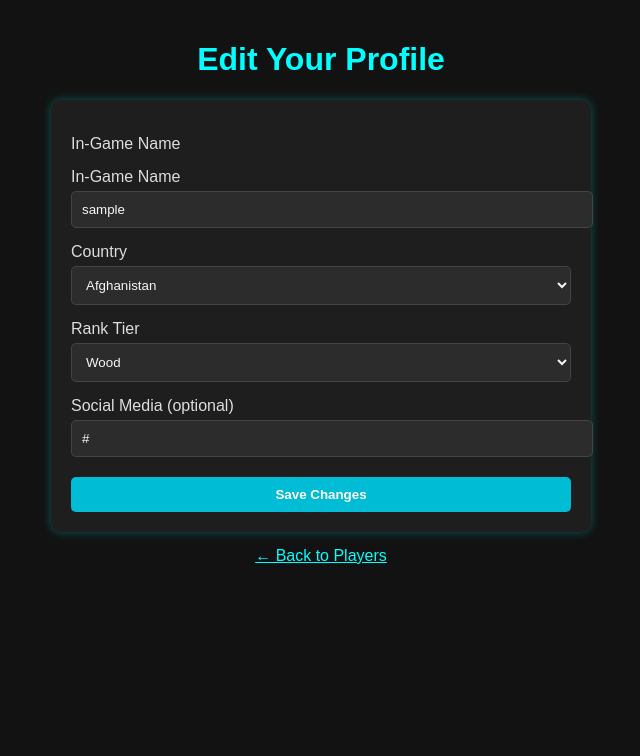
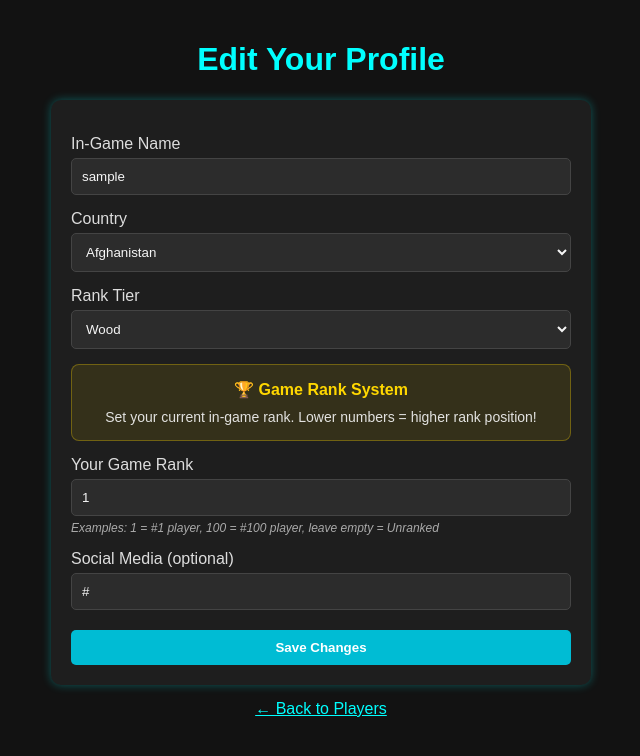
Before and after one commit to omfgryu/mob-control-app, a Flask app: page /edit_profile in a window 1280 px wide. Shown: the top 756 px of the page, without its empty margins (319-959 px from the left). Run offline with Flask 3, Linux system fonts and the light colour scheme; the visitor is signed in with stand-in values (Sample User, id 1); tables that the repository leaves empty hold one stand-in row (values such as "Sample post"); a database or web service that is not in the repository returns one stand-in record (values such as "Sample title"); some libraries are stand-ins or nearby versions.

Commit message:
Fix notification popup, overlap issue, and add game rank to edit profile

```diff
--- a/templates/edit_profile.html
+++ b/templates/edit_profile.html
@@ -41,6 +41,7 @@
             color: #f5f5f5;
             border: 1px solid #444;
             border-radius: 5px;
+            box-sizing: border-box;
         }
         button {
             margin-top: 20px;
@@ -62,6 +63,31 @@
             margin-top: 15px;
             color: #00ffff;
         }
+        /* ✅ GAME RANK STYLING */
+        .rank-info {
+            background-color: rgba(255, 215, 0, 0.1);
+            border: 1px solid rgba(255, 215, 0, 0.3);
+            border-radius: 8px;
+            padding: 15px;
+            margin: 15px 0;
+            text-align: center;
+        }
+        .rank-info h3 {
+            color: #ffd700;
+            margin: 0 0 10px 0;
+            font-size: 16px;
+        }
+        .rank-info p {
+            margin: 0;
+            font-size: 14px;
+            opacity: 0.9;
+        }
+        .rank-helper {
+            font-size: 12px;
+            color: #aaa;
+            margin-top: 5px;
+            font-style: italic;
+        }
     </style>
 </head>
 <body>
@@ -77,7 +103,7 @@
         {% endwith %}
     <form action="{{ url_for('edit_profile') }}" method="POST">
         <input type="hidden" name="csrf_token" value="{{ csrf_token() }}"/>
-        <label for="username">In-Game Name</label>
+
         <label for="username">In-Game Name</label>
         <input type="text" id="username" name="name" value="{{ user.username }}" required>
 
@@ -88,13 +114,26 @@
             {% endfor %}
         </select>
 
-
         <label for="tier">Rank Tier</label>
         <select id="tier" name="tier" required>
             {% for tier in tiers %}
             <option value="{{ tier }}" {% if tier == user.tier %}selected{% endif %}>{{ tier }}</option>
             {% endfor %}
         </select>
+
+        <!-- ✅ GAME RANK FIELD ADDED -->
+        <div class="rank-info">
+            <h3>🏆 Game Rank System</h3>
+            <p>Set your current in-game rank. Lower numbers = higher rank position!</p>
+        </div>
+
+        <label for="game_rank">Your Game Rank</label>
+        <input type="number" id="game_rank" name="game_rank"
+               value="{% if user.game_rank and user.game_rank != 999999 %}{{ user.game_rank }}{% endif %}"
+               min="1" max="999999" placeholder="Enter your rank (1-999999)">
+        <div class="rank-helper">
+            Examples: 1 = #1 player, 100 = #100 player, leave empty = Unranked
+        </div>
 
         <label for="social">Social Media (optional)</label>
         <input type="text" id="social" name="social_links" value="{{ user.social_links }}">
@@ -103,5 +142,20 @@
     </form>
 
     <a class="back-link" href="{{ url_for('players') }}">&larr; Back to Players</a>
+
+    <script>
+    // Form validation for game rank
+    document.querySelector('form').addEventListener('submit', function(e) {
+        const rankInput = document.getElementById('game_rank');
+        const rankValue = parseInt(rankInput.value);
+
+        if (rankInput.value && (rankValue < 1 || rankValue > 999999)) {
+            e.preventDefault();
+            alert('Game rank must be between 1 and 999,999, or leave empty for unranked');
+            rankInput.focus();
+            return false;
+        }
+    });
+    </script>
 </body>
 </html>
```
Also changed, not shown: templates/players.html (+6 -6 lines).
